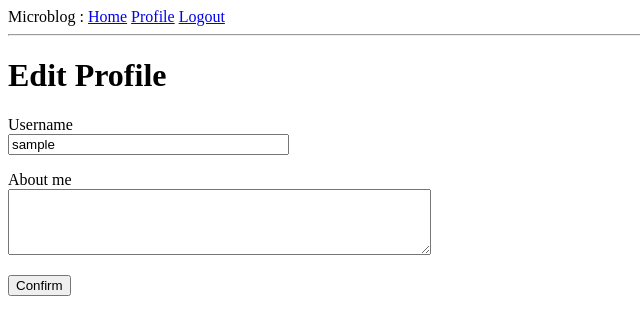
After one commit to HossamElQersh/microblog, a Flask app: page /edit_profile in a window 1280 px wide. The commit adds this page. Shown: the top 335 px of the page, without its empty margins (0-640 px from the left). Run offline with Flask 2, Linux system fonts and the light colour scheme; the visitor is signed in with stand-in values (Sample User, id 1); data comes from the database, SQL or seed files in the repository; both versions use the stored data as it was after the commit.

Commit message:
handling errors

```diff
--- a/app/forms.py
+++ b/app/forms.py
@@ -1,6 +1,6 @@
 from flask_wtf import FlaskForm
-from wtforms import StringField, PasswordField, BooleanField, SubmitField
-from wtforms.validators import DataRequired, Email, EqualTo, ValidationError
+from wtforms import StringField, PasswordField, BooleanField, SubmitField, TextAreaField
+from wtforms.validators import DataRequired, Email, EqualTo, ValidationError, Length
 
 from app.models import User
 
@@ -28,3 +28,9 @@ class RegistrationForm(FlaskForm):
         user = User.query.filter_by(email=email.data).first()
         if user is not None:
             raise ValidationError('User another Email')
+
+
+class EditProfileForm(FlaskForm):
+    username = StringField('Username', validators=[DataRequired()])
+    about_me = TextAreaField('About me', validators=[Length(min=0, max=140)])
+    submit = SubmitField('Confirm')
--- a/app/models.py
+++ b/app/models.py
@@ -1,5 +1,5 @@
 from datetime import datetime
-
+from hashlib import md5
 from flask_login import UserMixin
 from werkzeug.security import generate_password_hash, check_password_hash
 
@@ -9,20 +9,29 @@ from app import db, login
 @login.user_loader
 def load_user(id):
     return User.query.get(int(id))
-class User(UserMixin,db.Model):
+
+
+class User(UserMixin, db.Model):
     id = db.Column(db.Integer, primary_key=True)
     username = db.Column(db.String(64), index=True, unique=True)
     email = db.Column(db.String(120), index=True, unique=True)
     password_hash = db.Column(db.String(128))
     posts = db.relationship('Post', backref='author', lazy='dynamic')
-
+    about_me = db.Column(db.String(140))
+    last_seen = db.Column(db.DateTime, default=datetime.utcnow)
     def __repr__(self):
         return '<User {}>'.format(self.username)
+
     def set_password(self, password):
         self.password_hash = generate_password_hash(password)
 
     def check_password(self, password):
         return check_password_hash(self.password_hash, password)
+
+    def avatar(self, size):
+        digest = md5(self.email.lower().encode('utf-8')).hexdigest()
+        return 'https://www.gravatar.com/avatar/{}?d=identicon&s={}'.format(
+            digest, size)
 
 
 class Post(db.Model):
--- a/app/routes.py
+++ b/app/routes.py
@@ -1,11 +1,14 @@
+from datetime import datetime
+
 from flask import render_template, flash, redirect, url_for, request
 from flask_login import current_user, logout_user, login_required, login_user
 from werkzeug.urls import url_parse
 from app import app
-from app.forms import LoginForm
+from app.forms import LoginForm, EditProfileForm
 from app.models import User
 from app import db
 from app.forms import RegistrationForm
+
 
 @app.route('/')
 @app.route('/index')
@@ -47,16 +50,52 @@ def logout():
     logout_user()
     return redirect(url_for('index'))
 
-@app.route('/register', methods=['GET','POST'])
+
+@app.route('/register', methods=['GET', 'POST'])
 def register():
     if current_user.is_authenticated:
         return redirect(url_for('index'))
     form = RegistrationForm()
     if form.validate_on_submit():
-        user = User(username= form.username.data, email= form.email.data)
+        user = User(username=form.username.data, email=form.email.data)
         user.set_password(password=form.password.data)
         db.session.add(user)
         db.session.commit()
         flash("Congratulations you are a member in our microblog !!")
         return redirect(url_for('login'))
     return render_template('register.html', form=form, title='Register')
+
+
+# Handling user after login
+@app.route('/user/<username>')
+@login_required
+def user(username):
+    user = User.query.filter_by(username=username).first_or_404()
+    posts = [
+        {'author': user, 'body': 'Test post #1'},
+        {'author': user, 'body': 'Test post #2'}
+    ]
+    return render_template('user.html', posts=posts, user=user, title='Profile')
+
+
+@app.route('/edit_profile', methods=['POST', 'GET'])
+@login_required
+def edit_profile():
+    form = EditProfileForm()
+    if form.validate_on_submit():
+        current_user.username = form.username.data
+        current_user.about_me = form.about_me.data
+        db.session.commit()
+        flash("Changes Saved !")
+        return redirect(url_for('edit_profile'))
+    elif request.method == 'GET':
+        form.username.data = current_user.username
+        form.about_me.data = current_user.about_me
+    return render_template('edit_profile.html', form=form, title='Edit Profile')
+
+
+@app.before_request
+def before_request():
+    if current_user.is_authenticated:
+        current_user.last_seen = datetime.utcnow()
+        db.session.commit()
--- /dev/null
+++ b/app/templates/505.html
@@ -0,0 +1,5 @@
+{% extends "base.html" %}
+
+{% block content %}
+
+{%endblock%}
--- /dev/null
+++ b/app/templates/_posts.html
@@ -0,0 +1,6 @@
+   <table>
+        <tr valign="top">
+            <td><img src="{{ post.author.avatar(36) }}"></td>
+            <td>{{ post.author.username }} says:<br>{{ post.body }}</td>
+        </tr>
+    </table>
--- a/app/templates/base.html
+++ b/app/templates/base.html
@@ -13,8 +13,8 @@
       <a href={{url_for('index')}}>Home</a>
       {%if current_user.is_anonymous%}
       <a href={{url_for('login')}}>Login</a>
-      <a href={{url_for('register')}}>Register</a>
       {%else%}
+      <a href={{url_for('user',username=current_user.username)}}>Profile</a>
       <a href={{url_for('logout')}}>Logout</a>
       {%endif%}
   </div>
--- /dev/null
+++ b/app/templates/edit_profile.html
@@ -0,0 +1,23 @@
+{% extends "base.html" %}
+
+{% block content %}
+    <h1>Edit Profile</h1>
+    <form action="" method="post">
+        {{ form.hidden_tag() }}
+        <p>
+            {{ form.username.label }}<br>
+            {{ form.username(size=32) }}<br>
+            {% for error in form.username.errors %}
+            <span style="color: red;">[{{ error }}]</span>
+            {% endfor %}
+        </p>
+        <p>
+            {{ form.about_me.label }}<br>
+            {{ form.about_me(cols=50, rows=4) }}<br>
+            {% for error in form.about_me.errors %}
+            <span style="color: red;">[{{ error }}]</span>
+            {% endfor %}
+        </p>
+        <p>{{ form.submit() }}</p>
+    </form>
+{% endblock %}
```
Also changed, not shown: app/errors.py (added, +13 -0 lines), app/templates/404.html (added, +8 -0 lines), app/templates/user.html (added, +21 -0 lines), migrations/versions/2a9deeac3154_adding_about_me_in_user.py (added, +30 -0 lines), app.db.
